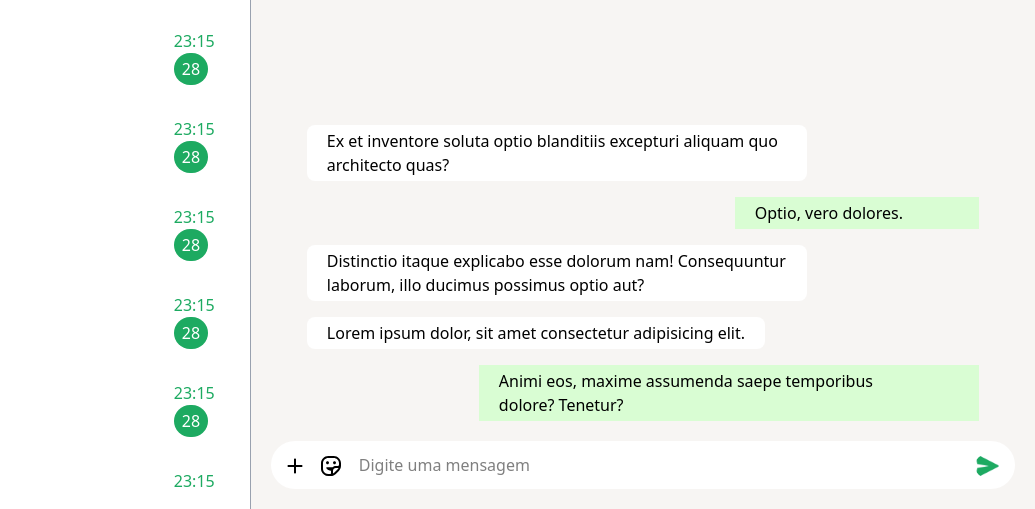
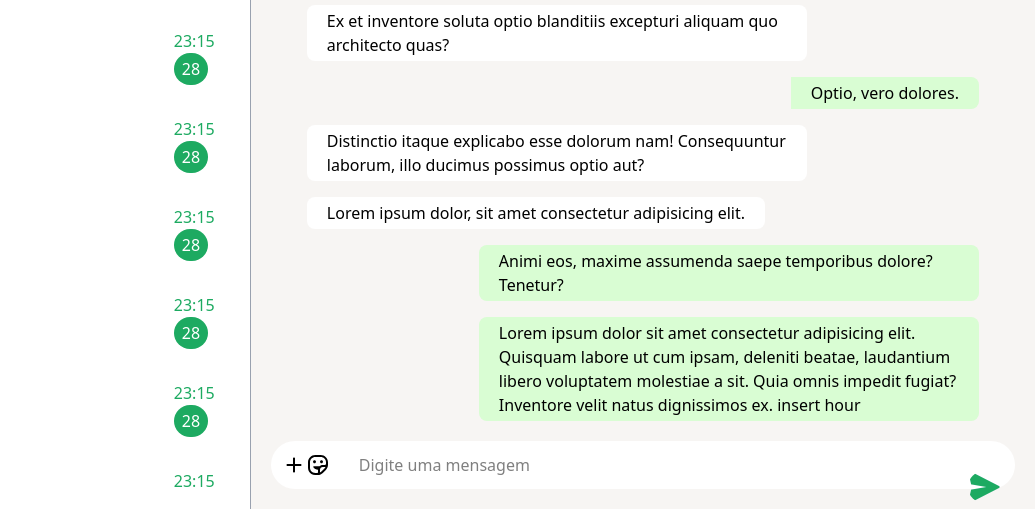
Before and after one commit to tabguimaraes/whatsapp-web, a website: page index.html in a window 1280 px wide. Shown: the part 291-800 px from the top of the page, 245-1280 px from the left. Drawn offline with Linux system fonts and the light colour scheme.

Commit message:
inicio da logica de inclusão da hora dentro do paragrafo da mensagem

```diff
--- a/index.html
+++ b/index.html
@@ -532,11 +532,11 @@
           </div>
         </div>
         <div
-          class="sentMessages col-start-2 col-end-5 rounded-lg *:bg-[#d9fdd3]"
+          class="sentMessages col-start-2 col-end-5 overflow-hidden rounded-lg *:bg-[#d9fdd3]"
           id=""
         >
           <div class="w-fit place-self-end px-5 py-1">
-            <p class="pr-14">Optio, vero dolores.</p>
+            <p class="">Optio, vero dolores.</p>
           </div>
         </div>
         <div
@@ -561,24 +561,37 @@
           </div>
         </div>
         <div
-          class="sentMessages col-start-2 col-end-5 rounded-lg *:bg-[#d9fdd3]"
+          class="sentMessages col-start-2 col-end-5 overflow-hidden rounded-lg *:bg-[#d9fdd3]"
           id=""
         >
           <div class="w-fit place-self-end px-5 py-1">
-            <p class="pr-14">
+            <p class="">
               Animi eos, maxime assumenda saepe temporibus dolore? Tenetur?
             </p>
           </div>
         </div>
+        <div
+          class="sentMessages col-start-2 col-end-5 overflow-hidden rounded-lg *:bg-[#d9fdd3]"
+          id=""
+        >
+          <div class="w-fit place-self-end px-5 py-1">
+            <p class="">
+              Lorem ipsum dolor sit amet consectetur adipisicing elit. Quisquam
+              labore ut cum ipsam, deleniti beatae, laudantium libero voluptatem
+              molestiae a sit. Quia omnis impedit fugiat? Inventore velit natus
+              dignissimos ex.
+            </p>
+          </div>
+        </div>
       </section>
-      <form class="p-5" action="" id="inputMessage">
-        <label class="relative" for="">
+      <form class="relative p-5" action="" id="inputMessage">
+        <label class="" for="">
           <svg
             viewBox="0 0 24 24"
             height="24"
             width="24"
             preserveAspectRatio="xMidYMid meet"
-            class="absolute top-[1%] left-3 rounded-full hover:cursor-pointer hover:bg-[#c2bdb826]"
+            class="absolute bottom-[36%] left-[4%] rounded-full hover:cursor-pointer hover:bg-[#c2bdb826]"
             fill="none"
           >
             <title>plus-rounded</title>
@@ -592,7 +605,7 @@
             height="24"
             width="24"
             preserveAspectRatio="xMidYMid meet"
-            class="absolute top-[1%] left-12 rounded-full hover:cursor-pointer hover:bg-[#c2bdb826]"
+            class="absolute bottom-[36%] left-[7%] rounded-full hover:cursor-pointer hover:bg-[#c2bdb826]"
             fill="none"
           >
             <title>expressions</title>
@@ -612,7 +625,7 @@
             ></path>
           </svg>
           <img
-            class="absolute top-[1%] right-4 size-6 rounded-full hover:cursor-pointer hover:bg-[#c2bdb826]"
+            class="absolute right-[4%] bottom-[2%] w-10 rounded-full p-1 hover:scale-105 hover:cursor-pointer hover:bg-[#c2bdb826]"
             src="./icon/send-message.png"
             alt=""
           />
--- a/script.js
+++ b/script.js
@@ -9,3 +9,16 @@ console.log(
     hour12: false,
   }),
 );
+
+const container = {
+  receivedMessages: document.querySelectorAll(".receivedMessages div p"),
+  sentMessages: document.querySelectorAll(".sentMessages div p"),
+};
+
+console.log(container.receivedMessages);
+
+let span = document.createElement("span");
+
+span.innerText = " insert hour";
+
+container.sentMessages[2].appendChild(span);
```
Also changed, not shown: src/output.css.
